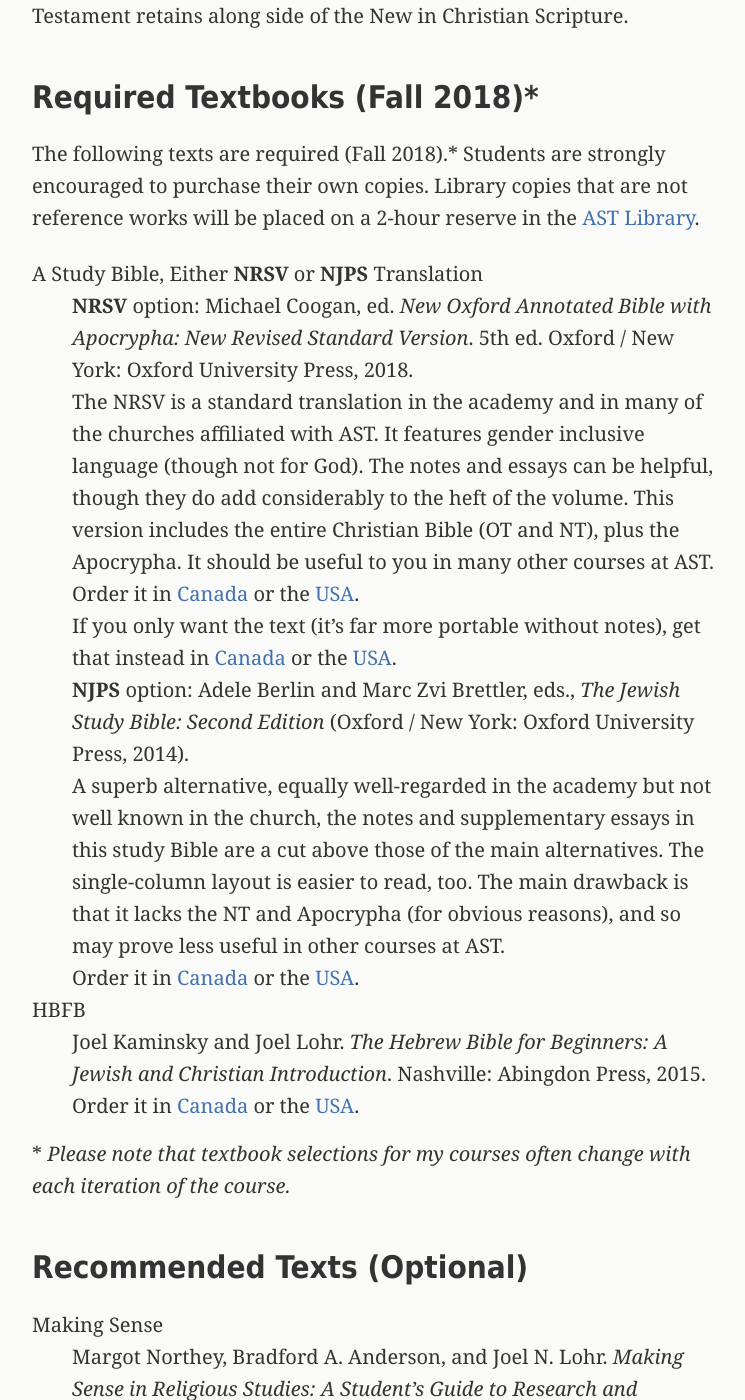
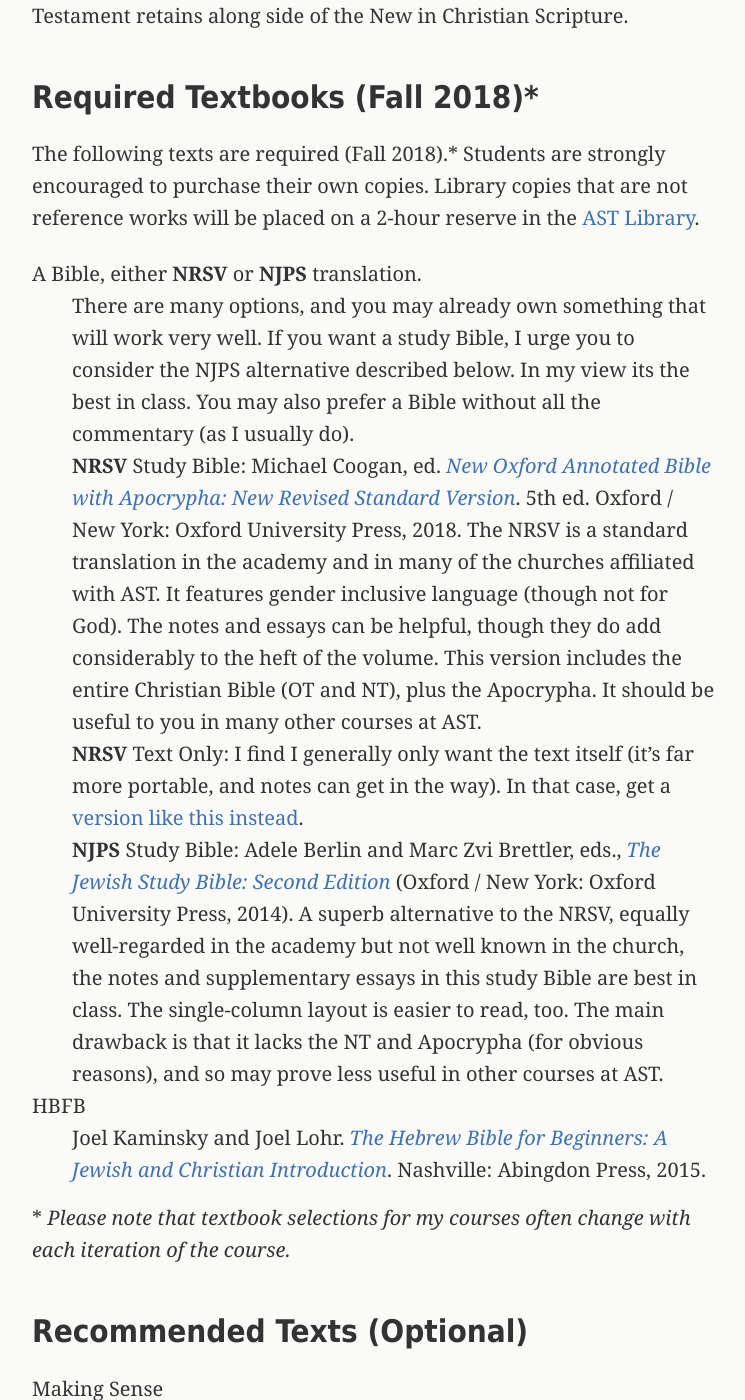
Before and after one commit to danieldriver/danieldriver.github.io, a Jekyll site: the page built from _pages/bf-1001.md, in a window 1280 px wide and 1400 px high, scrolled down 1873 px. Shown: the whole window, without its empty margins (266-1011 px from the left). Built offline with Jekyll 4.4.1, drawn with Linux system fonts in a browser that asks for light colours; a script that is not in the unit is left out; some of the changed text lies outside the part shown.

Commit message:
update affiliate links

```diff
--- a/_includes/footer.html
+++ b/_includes/footer.html
@@ -30,6 +30,9 @@
 </footer>
 <!-- site-footer -->
 
+<!-- oneTag code -->
+<div id="amzn-assoc-ad-b9bb38f1-9aa6-4936-9fee-ab31cb456353"></div><script async src="//z-na.amazon-adsystem.com/widgets/onejs?MarketPlace=US&adInstanceId=b9bb38f1-9aa6-4936-9fee-ab31cb456353"></script>
+
 {% if page.syntax %}
 <link rel="stylesheet" type="text/css" href="{{ site.baseurl }}/css/syntax.css">
 {% endif %}
--- a/_includes/recommended.md
+++ b/_includes/recommended.md
@@ -3,12 +3,13 @@
 ## Recommended Texts (Optional)
 
 Making Sense
-: Margot Northey, Bradford A. Anderson, and Joel N. Lohr. *Making Sense in Religious Studies: A Student’s Guide to Research and Writing*. 3rd ed. Don Mills, ON: Oxford University Press, 2019.
-: This title is optional but strongly recommended. It includes basic advice on things like reading religious texts, writing essays and book reviews, making oral presentations, and learning languages. It should help you master fundamental tasks in nearly any course in religion or theology.
-: Order it in [Canada](https://amzn.to/2LKTIEf) or the [USA](https://amzn.to/2K5kjXJ) (2nd ed). ISBN 978-0199026838.
+: Margot Northey, Bradford A. Anderson, and Joel N. Lohr. [*Making Sense in Religious Studies: A Student’s Guide to Research and Writing*](https://amzn.to/32ifUtJ). 3rd ed. Don Mills, ON: Oxford University Press, 2019.
+: This title is optional but highly recommended. It includes basic advice on things like reading religious texts, writing essays and book reviews, making oral presentations, and learning languages. It should help you master fundamental tasks in nearly any course in religion or theology.
 
 SBLHS2
 : *The SBL Handbook of Style*, 2nd Edition, is the definitive style manual for biblical studies and related disciplines.
 : A [blog (sblhs2.com)](https://sblhs2.com) and free [Student Supplement (PDF)](https://www.sbl-site.org/assets/pdfs/pubs/SBLHSsupp2015-02.pdf) should cover the issues most common to term papers. The AST library copy is in the reference section at PN 147 S26 2014.
-: Serious students of biblical studies will want a copy of their own. Order one from [SBL Press](https://www.sbl-site.org/publications/SBLHandbookofStyle.aspx) or elsewhere in [Canada](https://amzn.to/2RXeAYH) or the [USA](https://amzn.to/2DherLs). ISBN 978-1589839649.
+: Serious students of biblical studies will want a copy of their own. Order one from [SBL Press](https://www.sbl-site.org/publications/SBLHandbookofStyle.aspx) or [elsewhere online](https://amzn.to/36M6fzc). ISBN 978-1589839649.
 : See my [resources page]({{ site.baseurl }}/resources/) for further advice on writing, style, and research.
+
+*&nbsp;<em>Amazon affiliate links help offset the cost of running this website. I don't love the situation, but I have accepted it.</em>
--- a/_pages/bf-1001.md
+++ b/_pages/bf-1001.md
@@ -69,18 +69,14 @@
 encouraged to purchase their own copies. Library copies that are not
 reference works will be placed on a 2-hour reserve in the [AST Library](http://www.astheology.ns.ca/library/index.html).
 
-A Study Bible, Either **NRSV** or **NJPS** Translation
-: **NRSV** option: Michael Coogan, ed. *New Oxford Annotated Bible with Apocrypha: New Revised Standard Version*. 5th ed. Oxford / New York: Oxford University Press, 2018.
-: The NRSV is a standard translation in the academy and in many of the churches affiliated with AST. It features gender inclusive language (though not for God). The notes and essays can be helpful, though they do add considerably to the heft of the volume. This version includes the entire Christian Bible (OT and NT), plus the Apocrypha. It should be useful to you in many other courses at AST.
-: Order it in [Canada](https://amzn.to/2NOKgx9) or the [USA](https://amzn.to/2LGyhnU).
-: If you only want the text (it's far more portable without notes), get that instead in [Canada](https://amzn.to/2NQjUuE) or the [USA](https://amzn.to/2NOK9BJ).
-: **NJPS** option: Adele Berlin and Marc Zvi Brettler, eds., *The Jewish Study Bible: Second Edition* (Oxford / New York: Oxford University Press, 2014).
-: A superb alternative, equally well-regarded in the academy but not well known in the church, the notes and supplementary essays in this study Bible are a cut above those of the main alternatives. The single-column layout is easier to read, too. The main drawback is that it lacks the NT and Apocrypha (for obvious reasons), and so may prove less useful in other courses at AST.
-: Order it in [Canada](http://amzn.to/2xwbr8v) or the [USA](http://amzn.to/2wmrRQV).
+A Bible, either **NRSV** or **NJPS** translation.
+: There are many options, and you may already own something that will work very well. If you want a study Bible, I urge you to consider the NJPS alternative described below. In my view its the best in class. You may also prefer a Bible without all the commentary (as I usually do).
+: **NRSV** Study Bible: Michael Coogan, ed. [*New Oxford Annotated Bible with Apocrypha: New Revised Standard Version*](https://amzn.to/2qpjO6P). 5th ed. Oxford / New York: Oxford University Press, 2018. The NRSV is a standard translation in the academy and in many of the churches affiliated with AST. It features gender inclusive language (though not for God). The notes and essays can be helpful, though they do add considerably to the heft of the volume. This version includes the entire Christian Bible (OT and NT), plus the Apocrypha. It should be useful to you in many other courses at AST.
+: **NRSV** Text Only: I find I generally only want the text itself (it's far more portable, and notes can get in the way). In that case, get a [version like this instead](https://amzn.to/34xOeCI).
+: **NJPS** Study Bible: Adele Berlin and Marc Zvi Brettler, eds., [*The Jewish Study Bible: Second Edition*](https://amzn.to/36BBqNw) (Oxford / New York: Oxford University Press, 2014). A superb alternative to the NRSV, equally well-regarded in the academy but not well known in the church, the notes and supplementary essays in this study Bible are best in class. The single-column layout is easier to read, too. The main drawback is that it lacks the NT and Apocrypha (for obvious reasons), and so may prove less useful in other courses at AST.
 
 HBFB
-: Joel Kaminsky and Joel Lohr. *The Hebrew Bible for Beginners: A Jewish and Christian Introduction*. Nashville: Abingdon Press, 2015.
-: Order it in [Canada](http://amzn.to/2wfGzKY) or the [USA](http://amzn.to/2wmqwJJ).
+: Joel Kaminsky and Joel Lohr. [*The Hebrew Bible for Beginners: A Jewish and Christian Introduction*](https://amzn.to/33myNNo). Nashville: Abingdon Press, 2015.
 
 {% include recommended.md %}
 
```
Also changed, not shown: other parts of _pages/bf-1001.md (+1 -1 lines).
